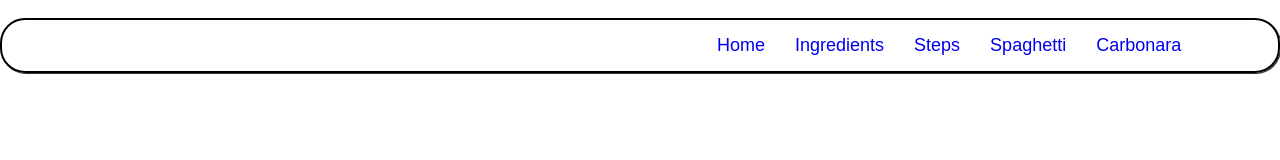
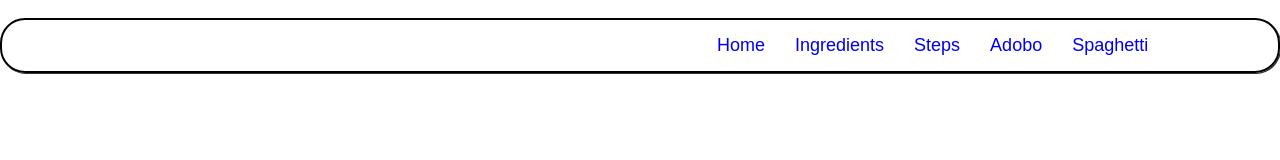
Before and after one commit to JustineLuys/odin-recipes, a plain HTML site: page recipes/carbonara.html in a window 1280 px wide. Shown: the top 160 px of the page. Drawn offline with Linux system fonts and the light colour scheme.

Commit message:
Update carbonara.html

```diff
--- a/recipes/carbonara.html
+++ b/recipes/carbonara.html
@@ -13,8 +13,8 @@
                     <li><a href="../index.html">Home</a></li>
                     <li><a href="#ingredients">Ingredients</a></li>
                     <li><a href="#steps">Steps</a></li>
+                    <li><a href="adobo.html">Adobo</a></li>
                     <li><a href="spaghetti.html">Spaghetti</a></li>
-                    <li><a href="carbonara.html">Carbonara</a></li>
                 </ul>
             </div>
             <img src="../images/carbonara.jpg" alt="Carbonara" width="auto" height="340">
```
